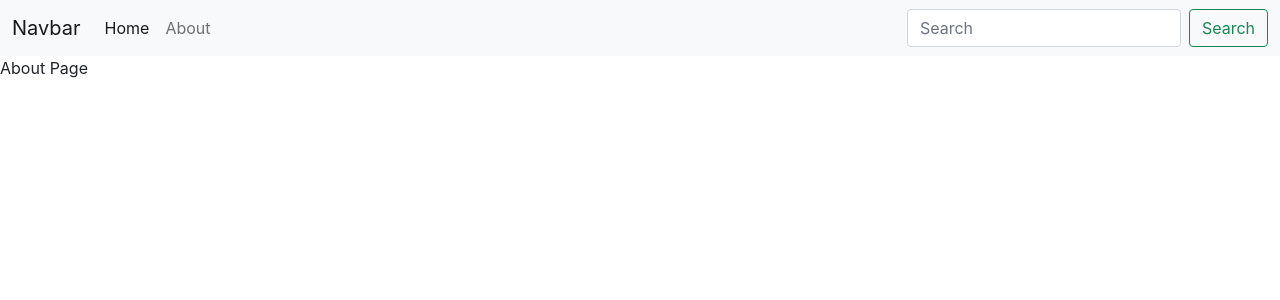
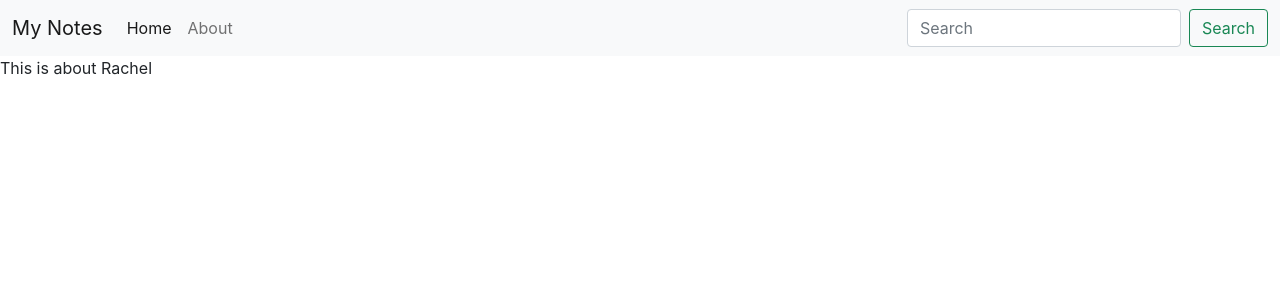
Before and after one commit to Kuljeet612/notesapp, a React (Create React App) app: page /about in a window 1280 px wide. Shown: the top 300 px of the page. Built offline with nearby package versions, Linux system fonts and the light colour scheme; the HTML template or start-up script is replaced by a standard one.

Commit message:
Adding Context API

```diff
--- a/src/App.js
+++ b/src/App.js
@@ -1,21 +1,24 @@
-//import logo from './logo.svg';
 import './App.css';
 import Home from './components/Home';
 import Navbar from './components/Navbar';
 import { BrowserRouter as Router,Routes,Route } from "react-router-dom";
 import About from './components/About';
+import NoteState from './context/notes/NoteState';
 
+//making all the state variables of NoteState available in all the components at line 13
 function App() {
   return (
     <>
-    <Router>
-        <Navbar/>
-       <Routes>
-          <Route exact path="/" element={<Home />}/>
-          <Route exact path="/about" element={<About />}/>
-        </Routes>
+      <NoteState>
+        <Router>
+          <Navbar />
+          <Routes>
+            <Route exact path="/" element={<Home />} />
+            <Route exact path="/about" element={<About />} />
+          </Routes>
         </Router>
-        </>
+      </NoteState>
+    </>
   );
 }
 
--- a/src/components/About.js
+++ b/src/components/About.js
@@ -1,7 +1,15 @@
-import React from 'react';
+import React, { useContext, useEffect } from "react";
+import noteContext from "../context/notes/NotesContext";
 
 function About() {
-  return <div>About Page</div>;
+  const a = useContext(noteContext);
+
+  useEffect(() => {
+    a.update()
+    // eslint-disable-next-line
+  }, [])
+
+  return <div>This is about {a.state.name}</div>;
 }
 
 export default About;
--- a/src/components/Navbar.js
+++ b/src/components/Navbar.js
@@ -5,7 +5,7 @@ function Navbar() {
   return (
     <nav className="navbar navbar-expand-lg navbar-light bg-light">
   <div className="container-fluid">
-    <Link className="navbar-brand" to="#">Navbar</Link>
+    <Link className="navbar-brand" to="#">My Notes</Link>
     <button className="navbar-toggler" type="button" data-bs-toggle="collapse" data-bs-target="#navbarSupportedContent" aria-controls="navbarSupportedContent" aria-expanded="false" aria-label="Toggle navigation">
       <span className="navbar-toggler-icon"></span>
     </button>
--- /dev/null
+++ b/src/context/notes/NoteState.js
@@ -0,0 +1,29 @@
+import { useState } from "react";
+import NotesContext from "./NotesContext";
+
+const NoteState = (props) => {
+    const s1 = {
+        "name": "Kuljeet",
+        "class": "5b"
+    }
+    const [state, setState] = useState(s1);  //setting inital state
+
+    const update = () => {
+        setTimeout(() => {
+            setState({
+                "name": "Rachel",
+                "class": "10b"
+            })
+        }, 1000)
+    }
+    return (
+        <NotesContext.Provider value={{state, update}}>
+            {props.children}
+        </NotesContext.Provider>
+    )
+}
+
+export default NoteState;
+
+/* In Line 20,  As per modern JS syntax, <NotesContext.Provider value={{state, update}}> ===  <NotesContext.Provider value={{state: state, update: update}}>
+Hence, no need to pass the whole object syntax */
--- /dev/null
+++ b/src/context/notes/NotesContext.js
@@ -0,0 +1,4 @@
+import { createContext } from "react";
+const notesContext = createContext(); //Creating notes context which whill hold all the notes related states that can be passed to any component
+
+export default notesContext;
```
